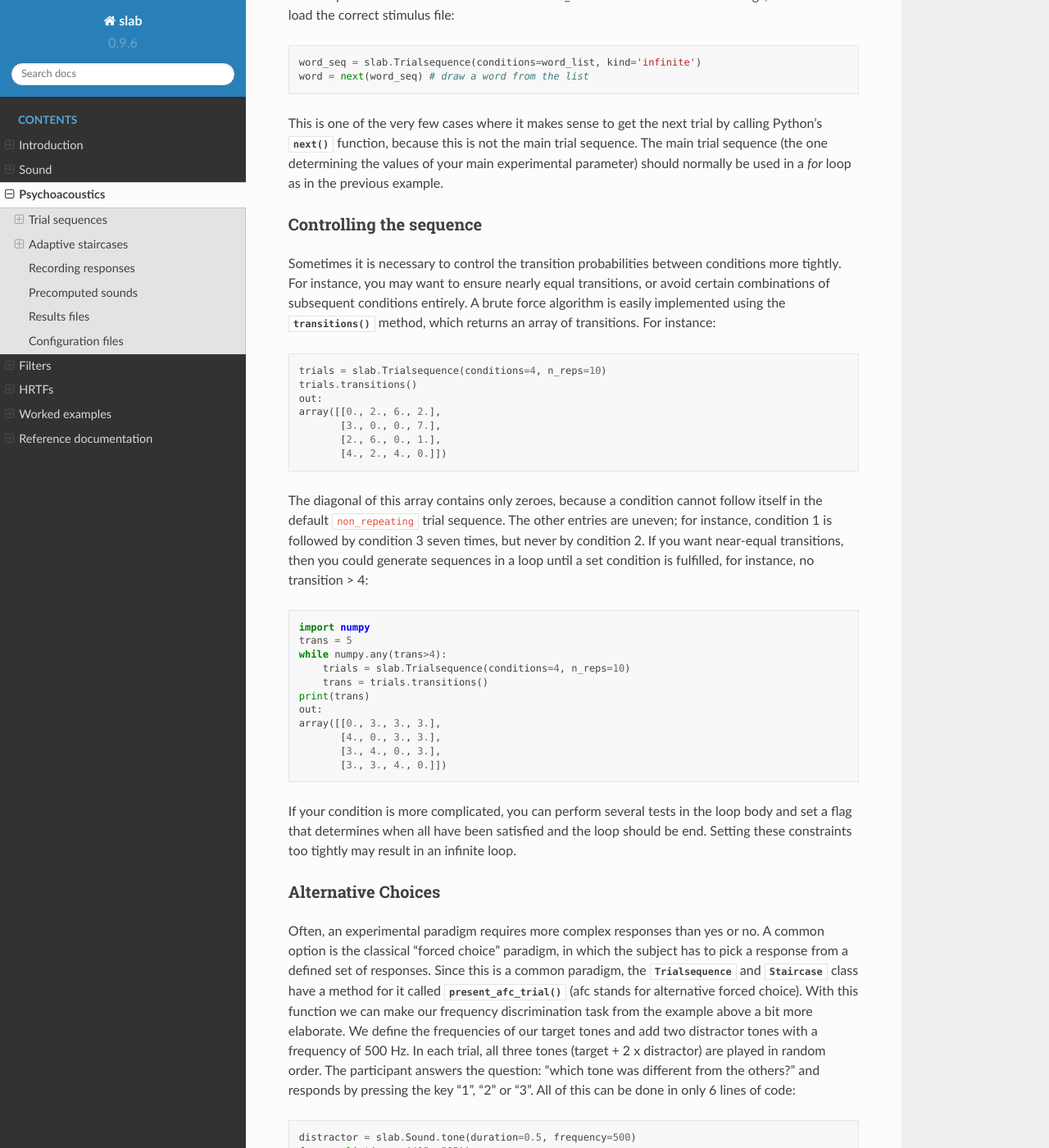
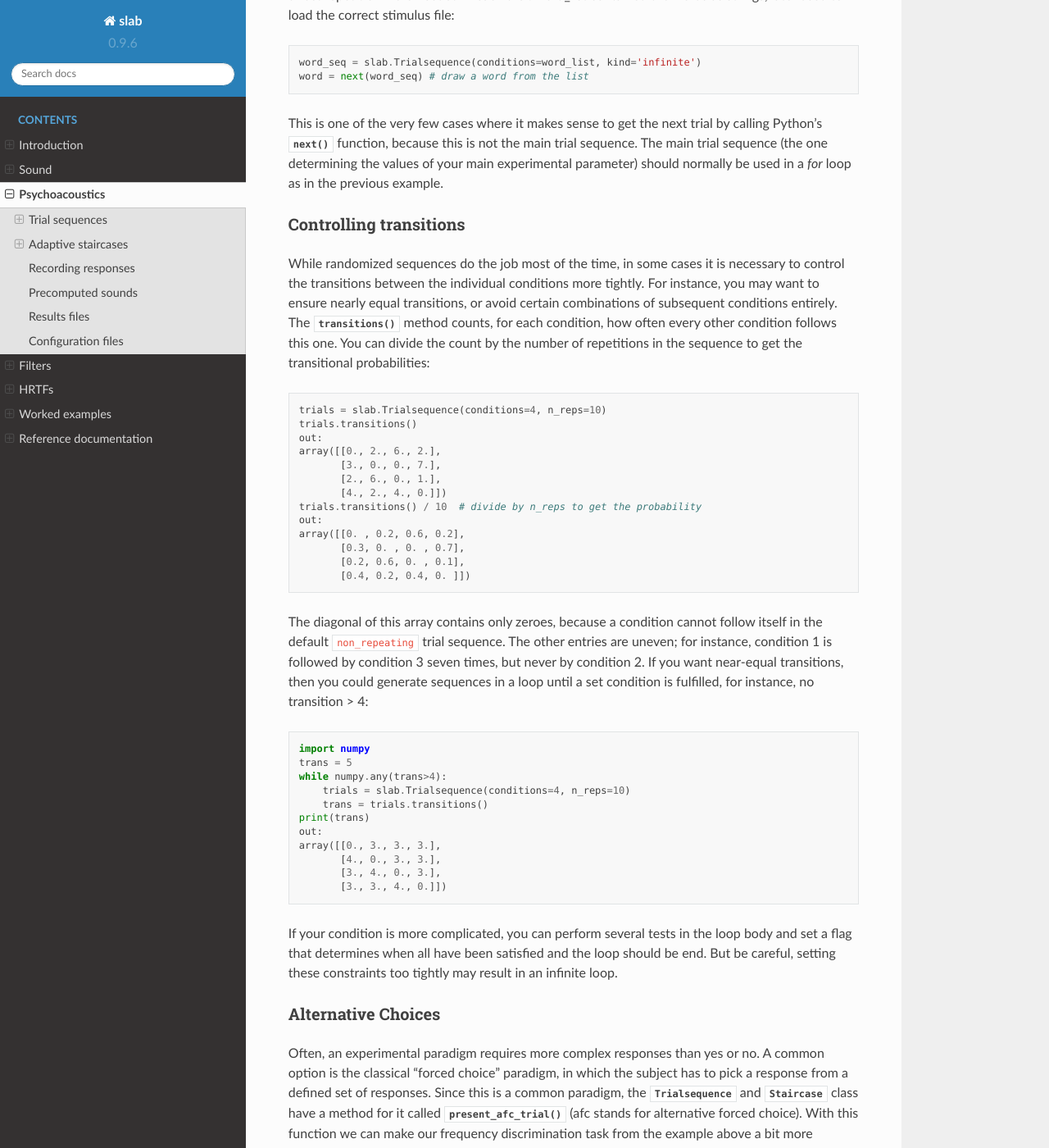
Before and after one commit to DrMarc/slab, a Sphinx documentation site: the page built from docs/psychoacoustics.rst, in a window 1280 px wide and 1400 px high, scrolled down 2391 px. Shown: the whole window at 82% size. Built offline with Sphinx 7.4.7 and the Read the Docs theme 2.0.0, drawn with Linux system fonts in a browser that asks for light colours.

Commit message:
counts vs probabilities

```diff
--- a/docs/psychoacoustics.rst
+++ b/docs/psychoacoustics.rst
@@ -104,9 +104,13 @@ This is one of the very few cases where it makes sense to get the next trial by
 because this is not the main trial sequence. The main trial sequence (the one determining the values of your main
 experimental parameter) should normally be used in a `for` loop as in the previous example.
 
-Controlling the sequence
+Controlling transitions
 ^^^^^^^^^^^^^^^^^^^^^^^^
-Sometimes it is necessary to control the transition probabilities between conditions more tightly. For instance, you may want to ensure nearly equal transitions, or avoid certain combinations of subsequent conditions entirely. A brute force algorithm is easily implemented using the :meth:`.transitions` method, which returns an array of transitions. For instance::
+While randomized sequences do the job most of the time, in some cases it is necessary to control the transitions
+between the individual conditions more tightly. For instance, you may want to ensure nearly equal transitions,
+or avoid certain combinations of subsequent conditions entirely. The :meth:`.transitions` method counts, for each
+condition, how often every other condition follows this one. You can divide the count by the number of repetitions in
+the sequence to get the transitional probabilities::
 
     trials = slab.Trialsequence(conditions=4, n_reps=10)
     trials.transitions()
@@ -115,8 +119,17 @@ Sometimes it is necessary to control the transition probabilities between condit
            [3., 0., 0., 7.],
            [2., 6., 0., 1.],
            [4., 2., 4., 0.]])
+    trials.transitions() / 10  # divide by n_reps to get the probability
+    out:
+    array([[0. , 0.2, 0.6, 0.2],
+           [0.3, 0. , 0. , 0.7],
+           [0.2, 0.6, 0. , 0.1],
+           [0.4, 0.2, 0.4, 0. ]])
 
-The diagonal of this array contains only zeroes, because a condition cannot follow itself in the default ``non_repeating`` trial sequence. The other entries are uneven; for instance, condition 1 is followed by condition 3 seven times, but never by condition 2. If you want near-equal transitions, then you could generate sequences in a loop until a set condition is fulfilled, for instance, no transition > 4::
+The diagonal of this array contains only zeroes, because a condition cannot follow itself in the default
+``non_repeating`` trial sequence. The other entries are uneven; for instance, condition 1 is followed by condition
+3 seven times, but never by condition 2. If you want near-equal transitions, then you could generate sequences in a
+loop until a set condition is fulfilled, for instance, no transition > 4::
 
     import numpy
     trans = 5
@@ -130,7 +143,9 @@ The diagonal of this array contains only zeroes, because a condition cannot foll
            [3., 4., 0., 3.],
            [3., 3., 4., 0.]])
 
-If your condition is more complicated, you can perform several tests in the loop body and set a flag that determines when all have been satisfied and the loop should be end. Setting these constraints too tightly may result in an infinite loop.
+If your condition is more complicated, you can perform several tests in the loop body and set a flag that determines
+when all have been satisfied and the loop should be end.
+But be careful, setting these constraints too tightly may result in an infinite loop.
 
 Alternative Choices
 ^^^^^^^^^^^^^^^^^^^
```
